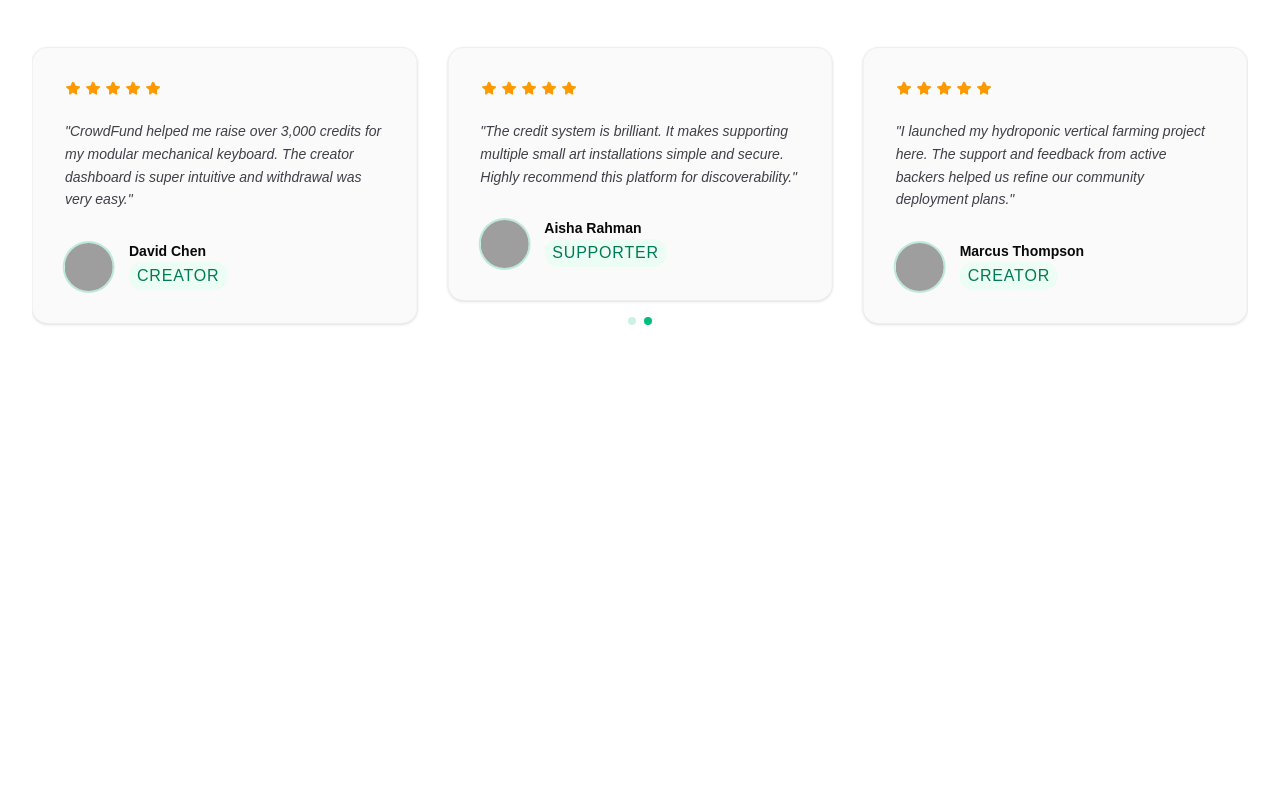
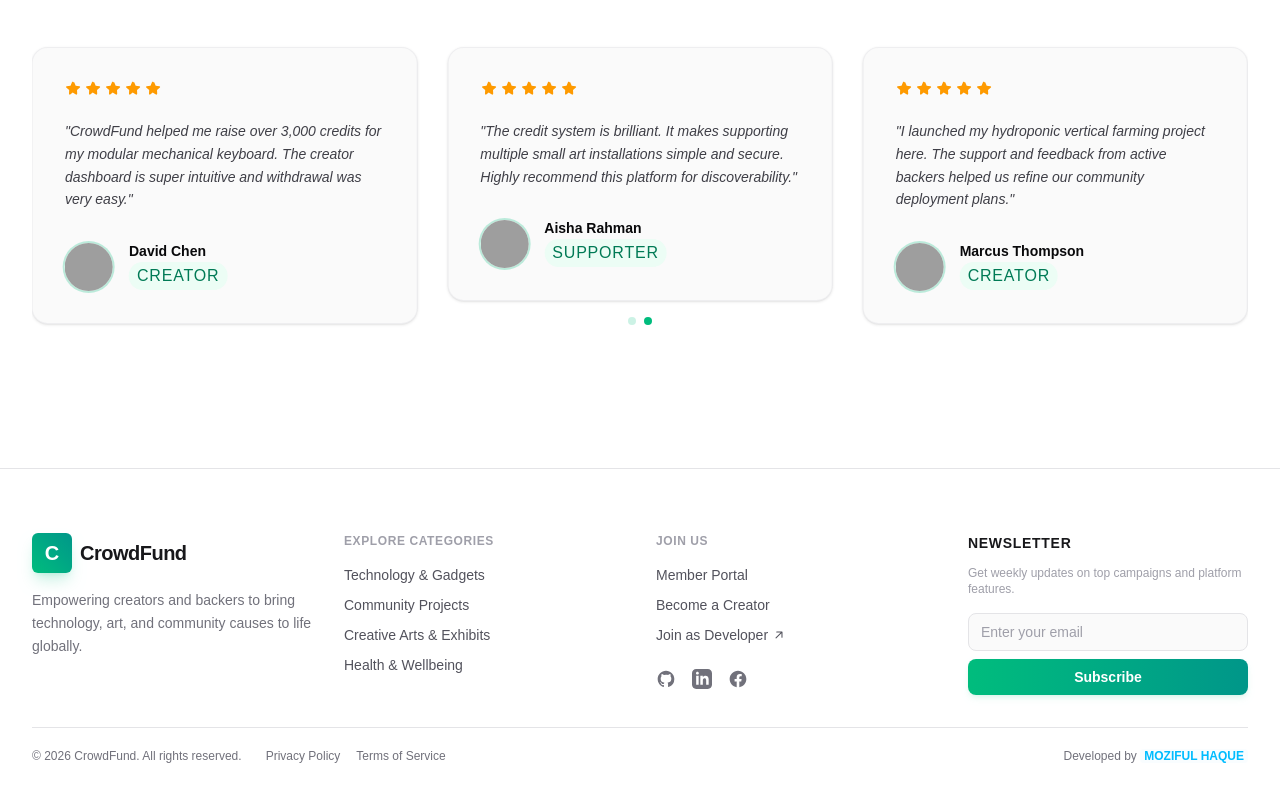
Before and after one commit to moziful/CrowdFund, a Next.js app: page / in a window 1280 px wide. Shown: the part 1433-2233 px from the top of the page. Before the commit the page ends 1901 px from the top, so only its background shows below. Built offline with nearby package versions, Linux system fonts and the light colour scheme; no server answers; the database is empty; grey boxes are pictures that could not be loaded.

Commit message:
Added footer

```diff
--- a/src/app/layout.js
+++ b/src/app/layout.js
@@ -2,6 +2,7 @@ import { Geist, Geist_Mono } from "next/font/google";
 import "./globals.css";
 import { AuthProvider } from "@/context/AuthContext";
 import Navbar from "@/components/Navbar";
+import Footer from "@/components/Footer";
 
 const geistSans = Geist({
   variable: "--font-geist-sans",
@@ -28,6 +29,7 @@ export default function RootLayout({ children }) {
         <AuthProvider>
           <Navbar />
           <main className="flex-1 flex flex-col">{children}</main>
+          <Footer />
         </AuthProvider>
       </body>
     </html>
--- /dev/null
+++ b/src/components/Footer.js
@@ -0,0 +1,189 @@
+"use client";
+
+import React, { useState } from "react";
+import Link from "next/link";
+import Button from "./Button";
+
+export default function Footer() {
+  const currentYear = new Date().getFullYear();
+  const [email, setEmail] = useState("");
+
+  const handleSubscribe = (e) => {
+    e.preventDefault();
+    alert(`Subscribed ${email} to our newsletter!`);
+    setEmail("");
+  };
+
+  return (
+    <footer className="bg-white dark:bg-zinc-950 text-zinc-600 dark:text-zinc-400 border-t border-zinc-200 dark:border-zinc-800/80 py-8">
+      <div className="mx-auto max-w-7xl px-4 sm:px-6 lg:px-8">
+
+        {/* Main Grid: Combines Brand, Categories, Join Us, and Newsletter in one single row */}
+        <div className="grid grid-cols-1 sm:grid-cols-2 lg:grid-cols-4 gap-8 py-8 border-b border-zinc-200 dark:border-zinc-800/80">
+
+          {/* Column 1: Brand Info */}
+          <div className="flex flex-col gap-4">
+            <Link href="/" className="flex items-center gap-2 group w-fit">
+              <span className="h-10 w-10 rounded-md bg-gradient-to-tr from-emerald-500 to-teal-600 flex items-center justify-center text-white font-bold text-xl shadow-lg shadow-emerald-500/20 group-hover:scale-105 transition-transform duration-200">
+                C
+              </span>
+              <span className="text-xl font-bold text-zinc-900 dark:text-white tracking-tight">
+                CrowdFund
+              </span>
+            </Link>
+            <p className="text-sm text-zinc-500 dark:text-zinc-400 leading-relaxed">
+              Empowering creators and backers to bring technology, art, and community causes to life globally.
+            </p>
+          </div>
+
+          {/* Column 2: Explore Categories */}
+          <div className="flex flex-col gap-4">
+            <h3 className="text-xs font-semibold text-zinc-400 dark:text-zinc-500 uppercase tracking-wider">
+              Explore Categories
+            </h3>
+            <ul className="flex flex-col gap-2.5 text-sm">
+              <li>
+                <Link href="/explore?cat=technology" className="hover:text-emerald-600 dark:hover:text-emerald-400 transition-colors">
+                  Technology & Gadgets
+                </Link>
+              </li>
+              <li>
+                <Link href="/explore?cat=community" className="hover:text-emerald-600 dark:hover:text-emerald-400 transition-colors">
+                  Community Projects
+                </Link>
+              </li>
+              <li>
+                <Link href="/explore?cat=art" className="hover:text-emerald-600 dark:hover:text-emerald-400 transition-colors">
+                  Creative Arts & Exhibits
+                </Link>
+              </li>
+              <li>
+                <Link href="/explore?cat=health" className="hover:text-emerald-600 dark:hover:text-emerald-400 transition-colors">
+                  Health & Wellbeing
+                </Link>
+              </li>
+            </ul>
+          </div>
+
+          {/* Column 3: Join Us */}
+          <div className="flex flex-col gap-4">
+            <h3 className="text-xs font-semibold text-zinc-400 dark:text-zinc-500 uppercase tracking-wider">
+              Join Us
+            </h3>
+            <ul className="flex flex-col gap-2.5 text-sm">
+              <li>
+                <Link href="/login" className="hover:text-emerald-600 dark:hover:text-emerald-400 transition-colors">
+                  Member Portal
+                </Link>
+              </li>
+              <li>
+                <Link href="/register" className="hover:text-emerald-600 dark:hover:text-emerald-400 transition-colors">
+                  Become a Creator
+                </Link>
+              </li>
+              <li>
+                <a
+                  href="https://github.com/moziful/CrowdFund"
+                  target="_blank"
+                  rel="noopener noreferrer"
+                  className="hover:text-emerald-600 dark:hover:text-emerald-400 transition-colors inline-flex items-center gap-1"
+                >
+                  Join as Developer
+                  <svg xmlns="http://www.w3.org/2000/svg" viewBox="0 0 20 20" fill="currentColor" className="w-3.5 h-3.5">
+                    <path fillRule="evenodd" d="M5.22 14.78a.75.75 0 001.06 0l7.22-7.22v5.69a.75.75 0 001.5 0v-7.5a.75.75 0 00-.75-.75h-7.5a.75.75 0 000 1.5h5.69l-7.22 7.22a.75.75 0 000 1.06z" clipRule="evenodd" />
+                  </svg>
+                </a>
+              </li>
+            </ul>
+
+            {/* Social Icons */}
+            <div className="flex items-center gap-4 mt-2 text-zinc-500 dark:text-zinc-400">
+              <a
+                href="https://github.com/moziful"
+                target="_blank"
+                rel="noopener noreferrer"
+                className="hover:text-zinc-900 dark:hover:text-white hover:scale-105 transition-all duration-200"
+                aria-label="GitHub Profile"
+              >
+                <svg className="w-5 h-5" fill="currentColor" viewBox="0 0 24 24">
+                  <path fillRule="evenodd" d="M12 2C6.477 2 2 6.484 2 12.017c0 4.425 2.865 8.18 6.839 9.504.5.092.682-.217.682-.483 0-.237-.008-.868-.013-1.703-2.782.605-3.369-1.343-3.369-1.343-.454-1.158-1.11-1.466-1.11-1.466-.908-.62.069-.608.069-.608 1.003.07 1.531 1.032 1.531 1.032.892 1.53 2.341 1.088 2.91.832.092-.647.35-1.088.636-1.338-2.22-.253-4.555-1.113-4.555-4.951 0-1.093.39-1.988 1.029-2.688-.103-.253-.446-1.272.098-2.65 0 0 .84-.27 2.75 1.026A9.564 9.564 0 0112 6.844c.85.004 1.705.115 2.504.337 1.909-1.296 2.747-1.027 2.747-1.027.546 1.379.202 2.398.1 2.651.64.7 1.028 1.595 1.028 2.688 0 3.848-2.339 4.695-4.566 4.943.359.309.678.92.678 1.855 0 1.338-.012 2.419-.012 2.747 0 .268.18.58.688.482A10.019 10.019 0 0022 12.017C22 6.484 17.522 2 12 2z" clipRule="evenodd" />
+                </svg>
+              </a>
+              <a
+                href="https://linkedin.com/in/your-username"
+                target="_blank"
+                rel="noopener noreferrer"
+                className="hover:text-zinc-900 dark:hover:text-white hover:scale-105 transition-all duration-200"
+                aria-label="LinkedIn Profile"
+              >
+                <svg className="w-5 h-5" fill="currentColor" viewBox="0 0 24 24">
+                  <path fillRule="evenodd" d="M19 0h-14c-2.761 0-5 2.239-5 5v14c0 2.761 2.239 5 5 5h14c2.762 0 5-2.239 5-5v-14c0-2.761-2.238-5-5-5zm-11 19h-3v-11h3v11zm-1.5-12.268c-.966 0-1.75-.79-1.75-1.764s.784-1.764 1.75-1.764 1.75.79 1.75 1.764-.783 1.764-1.75 1.764zm13.5 12.268h-3v-5.604c0-3.368-4-3.113-4 0v5.604h-3v-11h3v1.765c1.396-2.586 7-2.777 7 2.476v6.759z" clipRule="evenodd" />
+                </svg>
+              </a>
+              <a
+                href="https://facebook.com/your-username"
+                target="_blank"
+                rel="noopener noreferrer"
+                className="hover:text-zinc-900 dark:hover:text-white hover:scale-105 transition-all duration-200"
+                aria-label="Facebook Profile"
+              >
+                <svg className="w-5 h-5" fill="currentColor" viewBox="0 0 24 24">
+                  <path fillRule="evenodd" d="M22 12c0-5.523-4.477-10-10-10S2 6.477 2 12c0 4.991 3.657 9.128 8.438 9.878v-6.987h-2.54V12h2.54V9.797c0-2.506 1.492-3.89 3.777-3.89 1.094 0 2.238.195 2.238.195v2.46h-1.26c-1.243 0-1.63.771-1.63 1.562V12h2.773l-.443 2.89h-2.33v6.988C18.343 21.128 22 16.991 22 12z" clipRule="evenodd" />
+                </svg>
+              </a>
+            </div>
+          </div>
+
+          {/* Column 4: Newsletter */}
+          <div className="flex flex-col gap-3">
+            <h4 className="text-sm font-semibold text-zinc-900 dark:text-white uppercase tracking-wider">
+              Newsletter
+            </h4>
+            <p className="text-xs text-zinc-400 dark:text-zinc-500">
+              Get weekly updates on top campaigns and platform features.
+            </p>
+            <form onSubmit={handleSubscribe} className="flex flex-col gap-2 w-full mt-1">
+              <input
+                type="email"
+                required
+                value={email}
+                onChange={(e) => setEmail(e.target.value)}
+                placeholder="Enter your email"
+                className="w-full px-3 py-2 rounded-lg bg-zinc-50 dark:bg-zinc-900 border border-zinc-200 dark:border-zinc-800 text-sm text-zinc-900 dark:text-white placeholder-zinc-400 dark:placeholder-zinc-500 focus:outline-none focus:border-emerald-500 transition-colors"
+              />
+              <Button type="submit" variant="primary" size="md" className="w-full">
+                Subscribe
+              </Button>
+            </form>
+          </div>
+
+        </div>
+
+        {/* Bottom Part: Copyright & Custom Attribution */}
+        <div className="pt-4 flex flex-col md:flex-row items-center justify-between gap-6">
+          <div className="flex flex-col md:flex-row items-center gap-2 md:gap-6 text-xs text-zinc-500 dark:text-zinc-500">
+            <p>&copy; {currentYear} CrowdFund. All rights reserved.</p>
+            <div className="flex gap-4">
+              <a href="#" className="hover:text-zinc-900 dark:hover:text-zinc-300 transition-colors">Privacy Policy</a>
+              <a href="#" className="hover:text-zinc-900 dark:hover:text-zinc-300 transition-colors">Terms of Service</a>
+            </div>
+          </div>
+
+          {/* Custom Attribution */}
+          <p className="text-xs text-zinc-500 dark:text-zinc-400">
+            Developed by{" "}
+            <Link
+              href="http://moziful.vercel.app/"
+              target="_blank"
+              rel="noopener noreferrer"
+              className="text-sky-400 font-semibold leading-loose uppercase text-xs bg-sky-100/20 rounded-sm px-1"
+            >
+              Moziful Haque
+            </Link>
+          </p>
+        </div>
+
+      </div>
+    </footer>
+  );
+}
```
